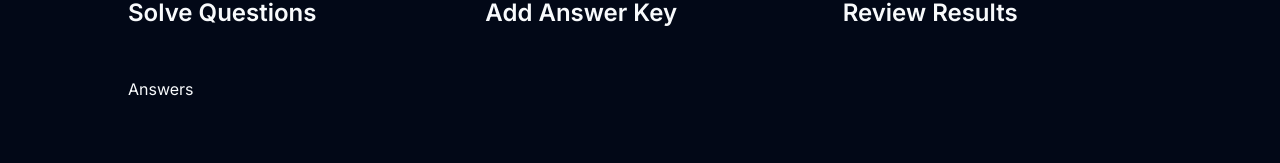
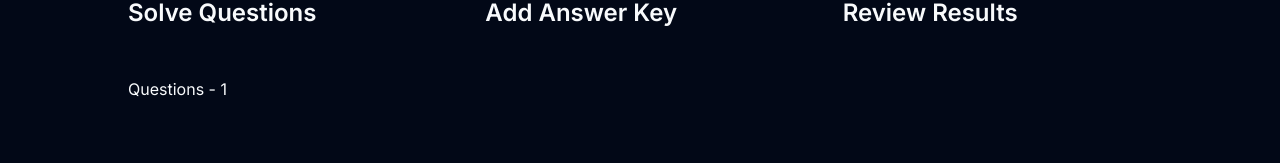
Before and after one commit to NeeshSamsi/mcqs.work, a Next.js app: page /1/questions in a window 1280 px wide. Shown: the part 351-514 px from the top of the page. Built offline with nearby package versions, Linux system fonts and the light colour scheme; no server answers.

Commit message:
test: url params and access id

```diff
--- a/src/app/[sessionId]/questions/page.tsx
+++ b/src/app/[sessionId]/questions/page.tsx
@@ -2,12 +2,11 @@ type Props = {
   params: { sessionId: string }
 }
 
-export default function Answers({ params }: Props) {
-  console.log(params)
-
+export default function Answers({ params: { sessionId } }: Props) {
   return (
     <main>
-      <h1>Answers</h1>
+      <h1>Questions - {sessionId}</h1>
     </main>
+    // <MCQForm />
   )
 }
```
